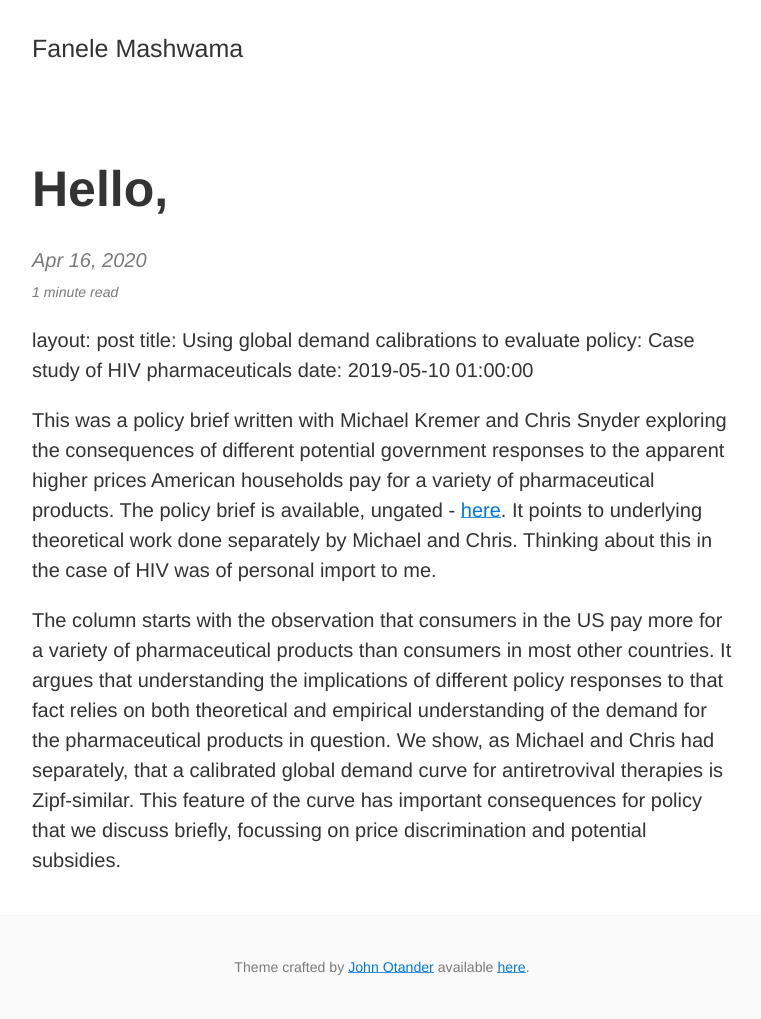
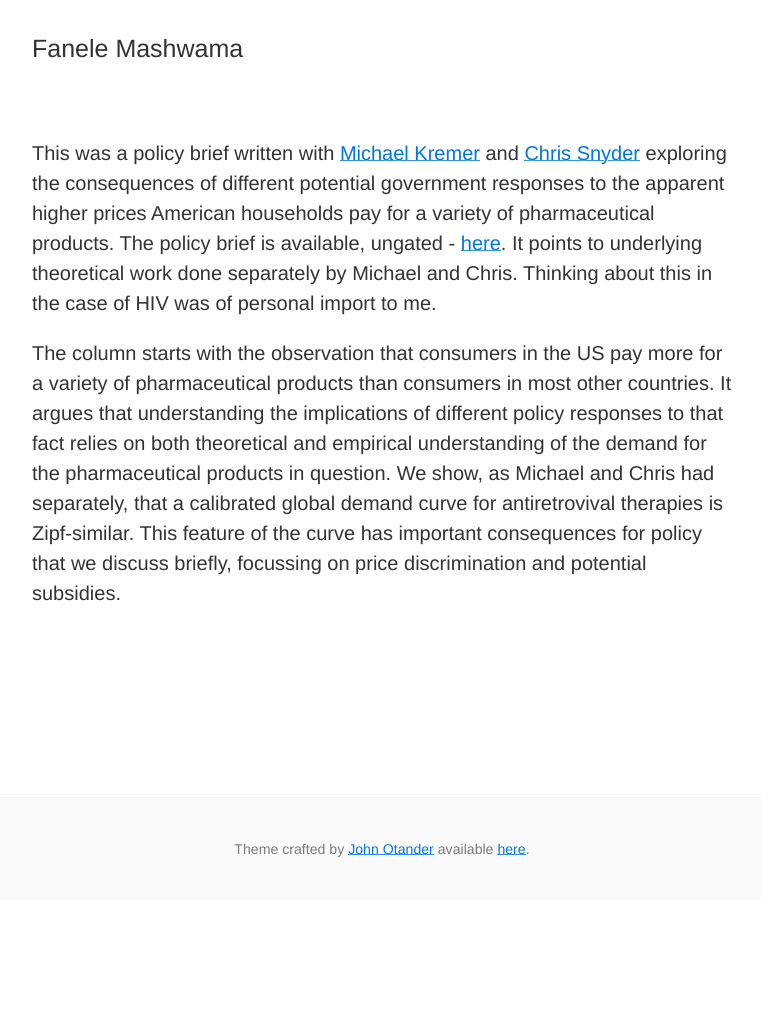
Before and after one commit to fmashwama/fmashwama.github.io, a Jekyll site: the page built from posts/2019-05-10-VaccinesZipfs.md, in a window 1280 px wide. Shown: the whole page, without its empty margins (258-1019 px from the left). Built offline with Jekyll 4.4.1, drawn with Linux system fonts in a browser that asks for light colours; our own code applies the rules of GitHub Pages for plain Markdown files; after the commit the page ends 900 px from its top, so only the background shows below that; some of the changed lines change nothing that is shown.

Commit message:
Update 2019-05-10-VaccinesZipfs.md

```diff
--- a/posts/2019-05-10-VaccinesZipfs.md
+++ b/posts/2019-05-10-VaccinesZipfs.md
@@ -1,17 +1,11 @@
 ---
 layout:     post
-title:      Hello,
-date:       2020-04-16 12:00:01
-summary:    Pixyll is a simple, beautiful theme for Jekyll that emphasizes content rather than aesthetic fluff.
-categories: jekyll pixyll
+title:      Using global demand calibrations to evaluate policy: The case of HIV pharmaceuticals
+date:       2019-05-10 01:00:01
+summary:    A policy brief on the importance for policy of theoretical research on the global demand curve for antiretrovival therapies for HIV. Written with Michael Kremer and Chris Snyder.
+categories:
 ---
 
-layout:     post
-title:      Using global demand calibrations to evaluate policy: Case study of HIV pharmaceuticals
-date:       2019-05-10 01:00:00
-
-
-
-This was a policy brief written with Michael Kremer and Chris Snyder exploring the consequences of different potential government responses to the apparent higher prices American households pay for a variety of pharmaceutical products. The policy brief is available, ungated - [here](https://voxeu.org/article/using-global-demand-calibrations-evaluate-policy). It points to underlying theoretical work done separately by Michael and Chris. Thinking about this in the case of HIV was of personal import to me.
+This was a policy brief written with [Michael Kremer](https://scholar.harvard.edu/kremer/biocv) and [Chris Snyder](https://www.dartmouth.edu/~csnyder/) exploring the consequences of different potential government responses to the apparent higher prices American households pay for a variety of pharmaceutical products. The policy brief is available, ungated - [here](https://voxeu.org/article/using-global-demand-calibrations-evaluate-policy). It points to underlying theoretical work done separately by Michael and Chris. Thinking about this in the case of HIV was of personal import to me.
 
 The column starts with the observation that consumers in the US pay more for a variety of pharmaceutical products than consumers in most other countries. It argues that understanding the implications of different policy responses to that fact relies on both theoretical and empirical understanding of the demand for the pharmaceutical products in question. We show, as Michael and Chris had separately, that a calibrated global demand curve for antiretrovival therapies is Zipf-similar. This feature of the curve has important consequences for policy that we discuss briefly, focussing on price discrimination and potential subsidies.
```
